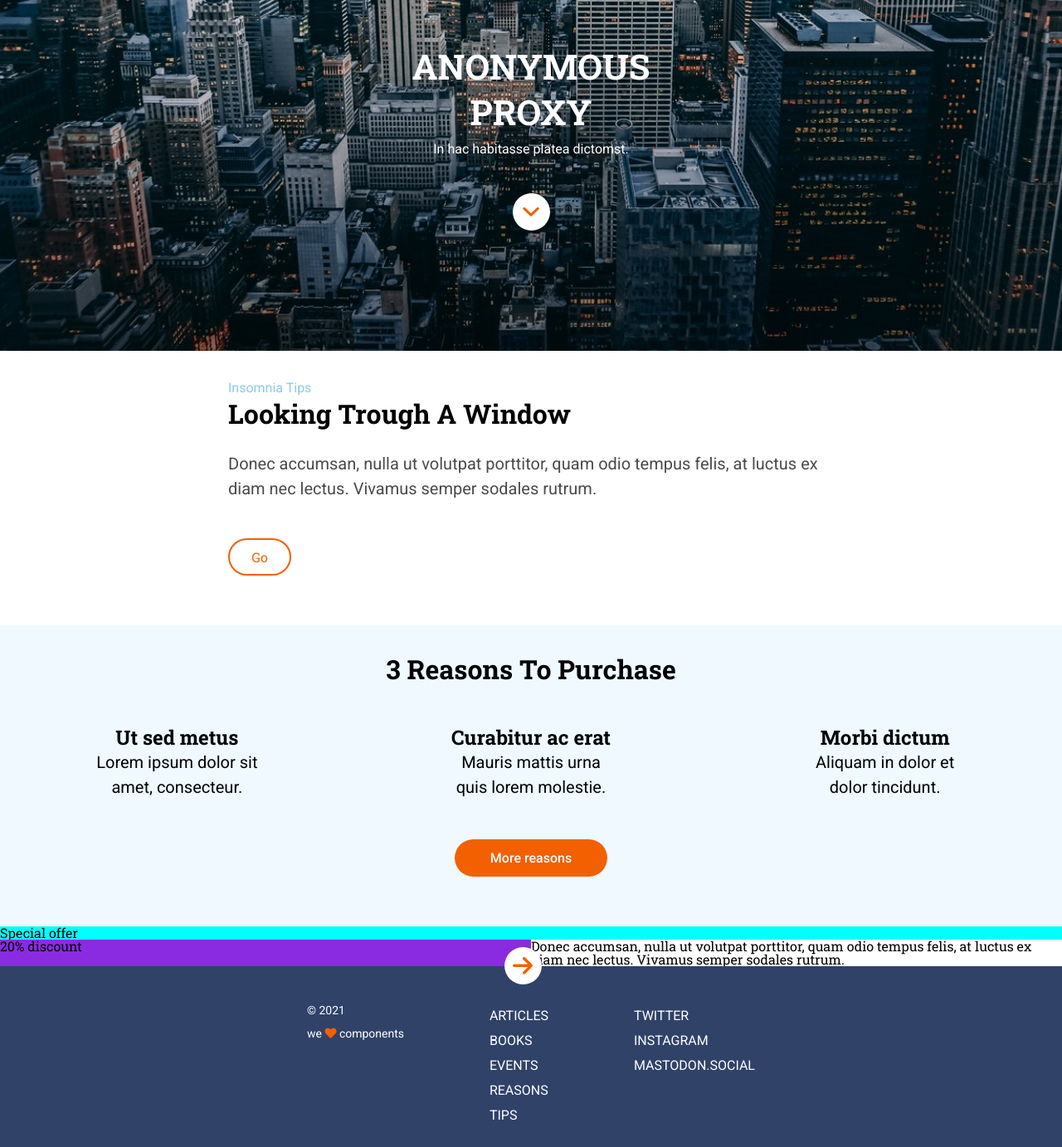
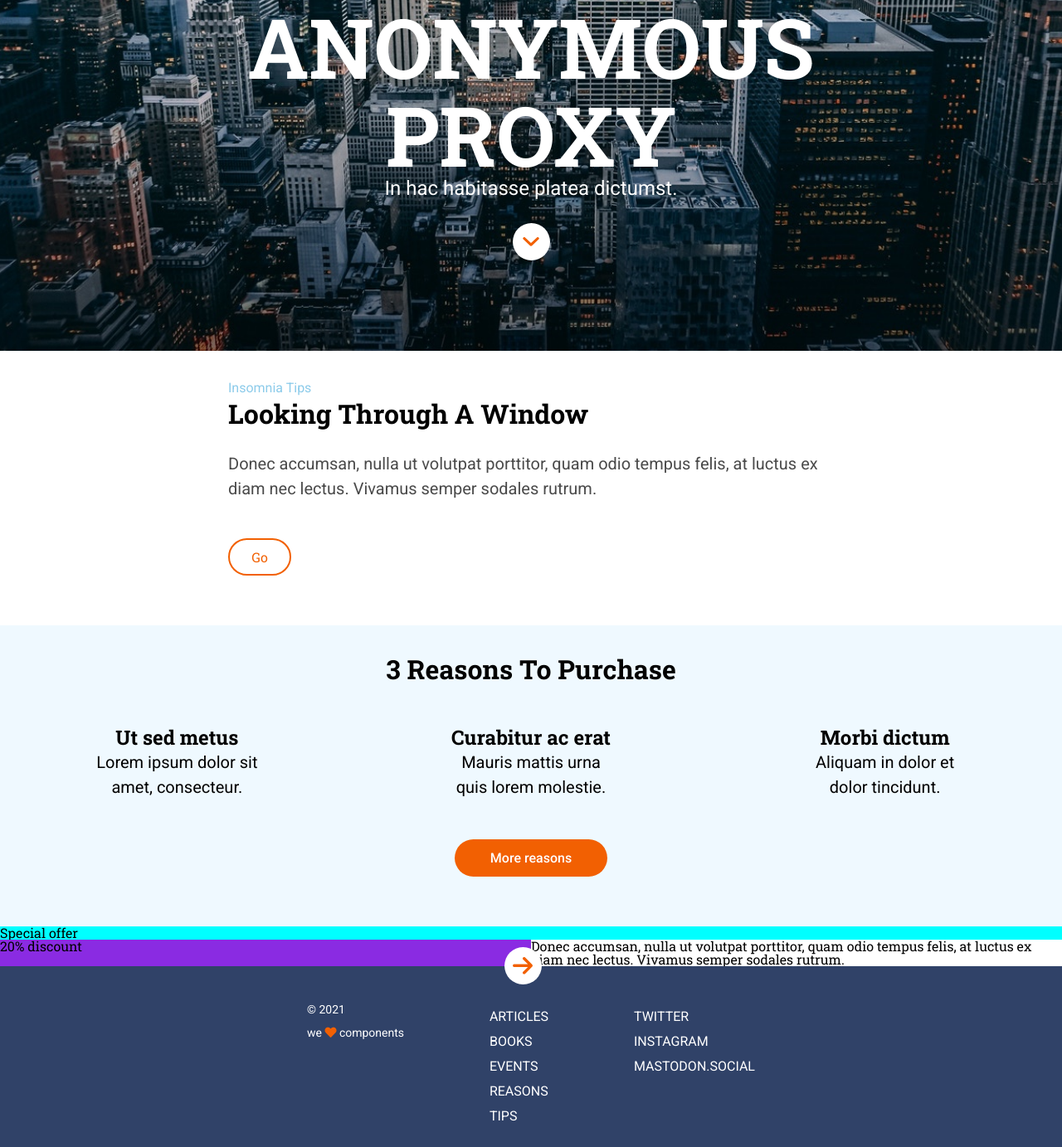
Before and after one commit to Adalab/modulo-1-evaluacion-final-Mesalina23, a website: page public/index.html in a window 1280 px wide. Shown: the part 377-1760 px from the top of the page at 83% size. Drawn offline with Linux system fonts and the light colour scheme.

Commit message:
Check issues

```diff
--- a/public/index.html
+++ b/public/index.html
@@ -27,6 +27,7 @@
     <!--COMIENZA EL HEADER-->
 
     <header>
+      <nav>
         <a class="header__menu" href="https://adalab.es/" target="_blank">
           <img
             class="header__menu--image"
@@ -35,6 +36,7 @@
             title="Ir a la pagina de Adalab"
           />
         </a>
+      </nav>
     </header>
 
     <!--END HEADER-->
@@ -45,12 +47,12 @@
 
       <section class="hero" id="hero">
         <h1 class="hero__tittle">Anonymous proxy</h1>
-        <p class="hero__paragraph">In hac habitasse platea dictomst.</p>
+        <p class="hero__paragraph">In hac habitasse platea dictumst.</p>
         <a class="hero__buttom" href="./index.html#reasons">
           <img
             class="hero__buttom--image"
             src="./assets/images/ico-scroll-down.svg"
-            alt=""
+            alt="Botón blanco con una flecha naranja, centrada en su interior, apuntando hacia abajo"
             tittle="Ir 3 Reasons to Purchase"
           />
         </a>
@@ -62,7 +64,7 @@
 
       <section class="main__looking">
         <h6 class="main__looking--subtittle">Insomnia tips</h6>
-        <h2 class="main__looking--tittle">Looking trough a window</h2>
+        <h2 class="main__looking--tittle">Looking through a window</h2>
         <p class="main__looking--paragraph">
           Donec accumsan, nulla ut volutpat porttitor, quam odio tempus felis, at
           luctus ex diam nec lectus. Vivamus semper sodales rutrum.
@@ -115,11 +117,12 @@
         <img
           class="footer__buttom--image"
           src="./assets/images/ico-arrow.svg"
-          alt=""
+          alt="Botón blanco con flecha naranja centrada en su interior"
           tittle="Ir al inicio de la página"
         />
       </a>
-      <ul class="footer__more-info">
+      <nav class="footer__more-info">
+        <ul>
           <li>
             <a class="footer__links" href="https://adalab.es/" target="_blank"
               >Articles</a
@@ -151,6 +154,7 @@
             >
           </li>
         </ul>
+      </nav>
       <ul class="footer__socials-media">
         <li>
           <a class="footer__links" href="https://adalab.es/" target="_blank"
@@ -168,12 +172,11 @@
           >
         </li>
       </ul>
-      <ul class="footer__final-list">
-        <li><small class="footer__copy">&copy; 2021</small></li>
-        <li>
+      <section class="footer__final-list">
+        <p><small class="footer__copy">&copy; 2021</small></li>
+        </p>
         <p class="footer__icon">we <i class="fas fa-heart"></i> components</p>
-        </li>
-      </ul>
+      </section>
     </footer>
 
     <!--FIN DEL FOOTER-->
--- a/src/scss/layout/_footer.scss
+++ b/src/scss/layout/_footer.scss
@@ -100,4 +100,5 @@
 }
 .fa-heart {
   color: #f26002;
+  height: 16px;
 }
--- a/src/scss/layout/_hero.scss
+++ b/src/scss/layout/_hero.scss
@@ -9,14 +9,8 @@
   justify-content: center;
   flex-direction: column;
   align-items: center;
+  text-align: center;
   color: #ffffff;
-
-  @media all and (min-width: 768px) {
-    position: initial;
-  }
-  @media all and (min-width: 1200px) {
-    position: initial;
-  }
 }
 
 .hero__tittle {
@@ -27,27 +21,26 @@
   text-align: center;
   font-weight: 700;
   margin-top: 284px;
-  /*@media all and (min-width: 768px) {
+  @media all and (min-width: 768px) {
     font-size: 80px;
     line-height: 106px;
-    margin-top: 384px;
   }
   @media all and (min-width: 1200px) {
     font-size: 100px;
-  }*/
+  }
 }
 .hero__paragraph {
   font-size: 16px;
   margin-top: 10px;
   font-family: $font-second;
   font-weight: 400;
-  /*@media all and (min-width: 768px) {
+  @media all and (min-width: 768px) {
     font-size: 24px;
     margin-top: 20px;
   }
   @media all and (min-width: 1200px) {
-    margin-top: 1px;
-  }*/
+    margin-top: 0px;
+  }
 }
 .hero__buttom {
   border-radius: 50%;
@@ -62,11 +55,11 @@
     width: 20px;
     height: 11.7px;
   }
-  /*@media all and (min-width: 768px) {
+  @media all and (min-width: 768px) {
     margin-top: 30px;
     margin-bottom: 45px;
   }
   @media all and (min-width: 1200px) {
     margin-bottom: 13px;
-  }*/
+  }
 }
```
Also changed, not shown: src/html/partials/footer.html (+8 -7 lines), src/html/partials/header.html (+2 -0 lines), src/html/partials/hero.html (+2 -2 lines), src/html/partials/looking.html (+1 -1 lines), public/assets/css/main.css, 1 other file. Lines whose indentation alone changed are shown as unchanged.
